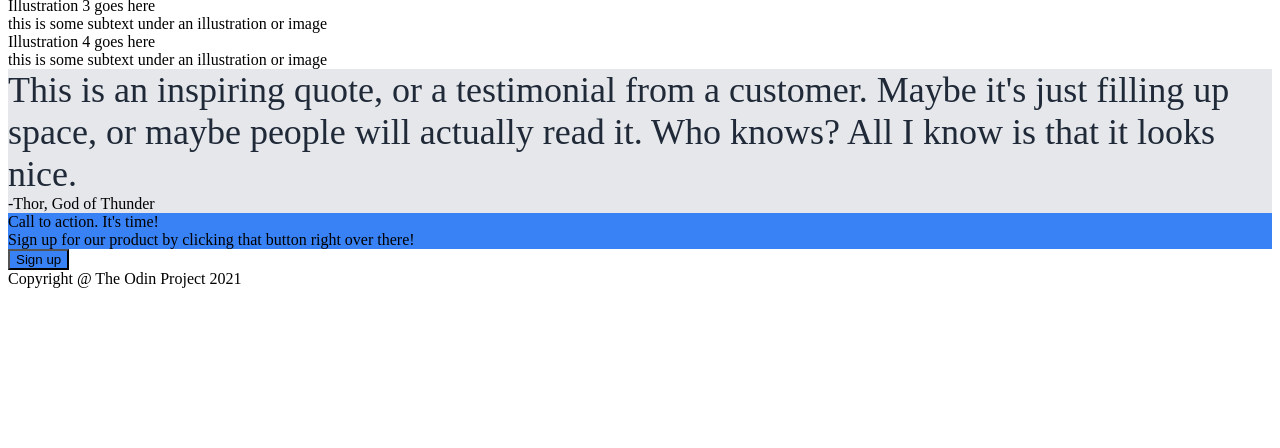
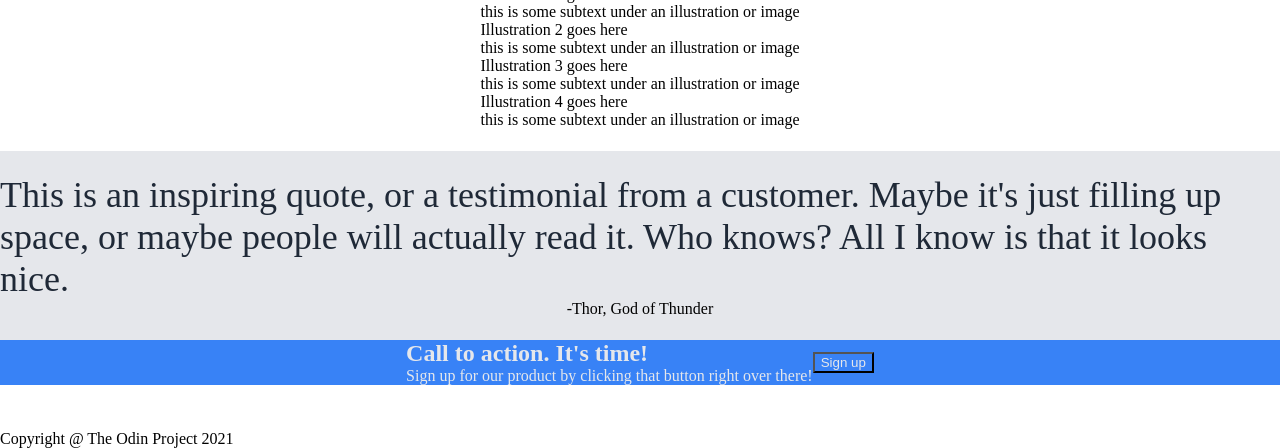
Before and after one commit to ep379/odin-landing-page, a plain HTML site: page index.html in a window 1280 px wide. Shown: the part 352-800 px from the top of the page. Drawn offline with Linux system fonts and the light colour scheme.

Commit message:
things are now roughly where they go. time to make it look correct.

```diff
--- a/index.html
+++ b/index.html
@@ -56,11 +56,13 @@
         </div>
 
         <div class="container_four">
-            <div class="call-text">
-                <div>Call to action. It's time!</div>
-                <div>Sign up for our product by clicking that button right over there!</div>
+            <div class="blue-box">
+                <div class="call-text">
+                    <div class="call-toaction">Call to action. It's time!</div>
+                    <div>Sign up for our product by clicking that button right over there!</div>
+                </div>
+                <button>Sign up</button>
             </div>
-            <button>Sign up</button>
         </div>
 
         <div class="container_five">
--- a/style.css
+++ b/style.css
@@ -1,8 +1,15 @@
+body {
+    display: flex;
+    flex-direction: column;
+    margin: 0;
+    min-height: 100vh;
+}
 .container_one {
     background-color: #1F2937;
     display: flex;
     flex-direction: column;
     color: #F9FAF8;
+    flex: 1;
 }
 
 .header {
@@ -37,12 +44,17 @@ a {
     color: #E5E7EB;
 }
 
-.header-logo {
+.header-logo, .call-toaction {
     font-size: 24px;
 }
 
-button, .call-text {
+.call-toaction {
+    font-weight: bolder;
+}
+
+button, .blue-box {
     background-color: #3882f6;
+    color: #E5E7EB;
 }
 
 .random-info {
@@ -50,12 +62,32 @@ button, .call-text {
     font-size: 36px;
     font-weight: bolder;
 }
+.container_two {
+    display: flex;
+    flex-direction: column;
+    flex: 1;
+}
 
 .container_three {
     background-color: #E5E7EB;
+    display: flex;
+    flex-direction: column;
+    flex: 1;
+}
+
+.blue-box {
+    display: flex;
+}
+.container_four{
+    flex: 1;
 }
 
 .quote-text {
     color: #1F2937;
     font-size: 36px;
 }
+
+.blue-box, .container_three, .container_two {
+    align-items: center;
+    justify-content: center;
+}
```
